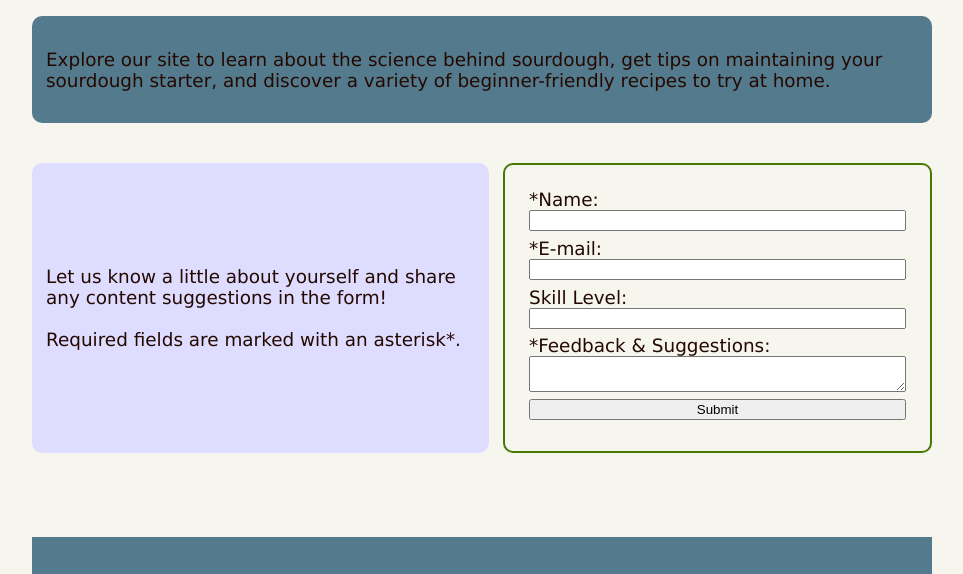
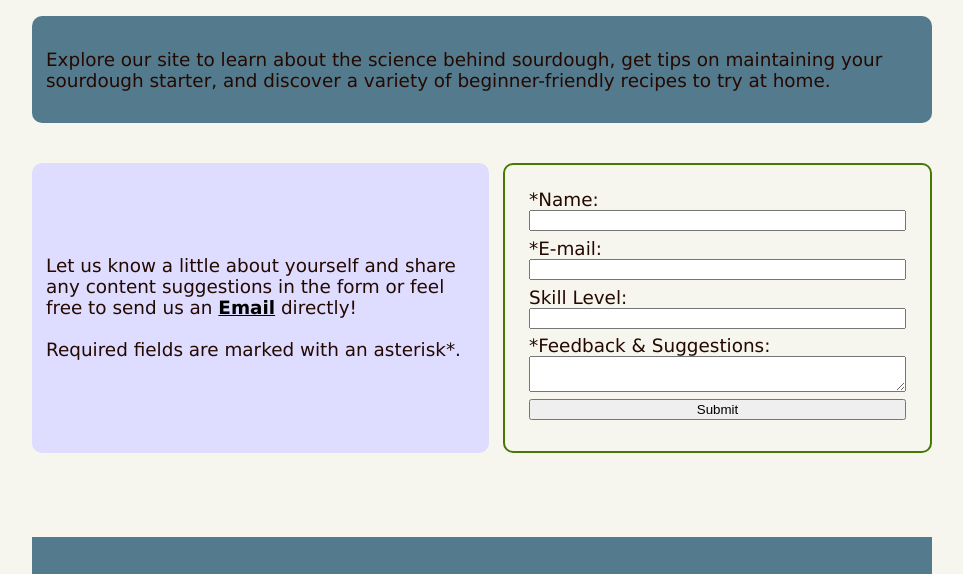
Before and after one commit to kamorr37/kamorr37.github.io, a plain HTML site: page index.html in a window 1280 px wide. Shown: the part 1020-1594 px from the top of the page, without its empty margins (8-971 px from the left). Drawn offline with Linux system fonts and the light colour scheme.

Commit message:
Add files via upload

```diff
--- a/index.html
+++ b/index.html
@@ -53,7 +53,8 @@
 
     <section class="overview">
       <div class="overview-text">
-         <p> Let us know a little about yourself and share any content suggestions in the form! <br><br> Required fields are marked with an asterisk*.</p>
+         <p> Let us know a little about yourself and share any content suggestions in the form or feel free to send us an <strong><a href="mailto:kamorr37@asu.edu" style="color:black">Email</a></strong> directly!
+          <br><br> Required fields are marked with an asterisk*.</p>
           </div>
         <div class="overview-image">
             <form method="post" action="https://webdevbasics.net/scripts/pacific.php">
```
